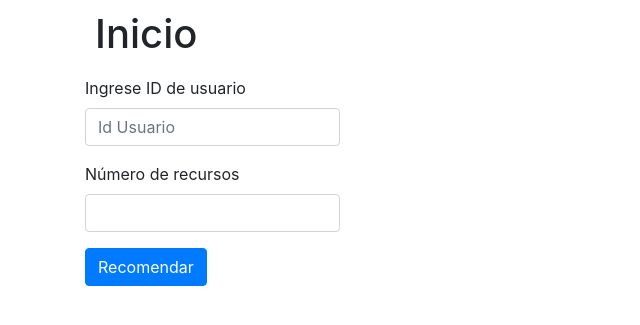
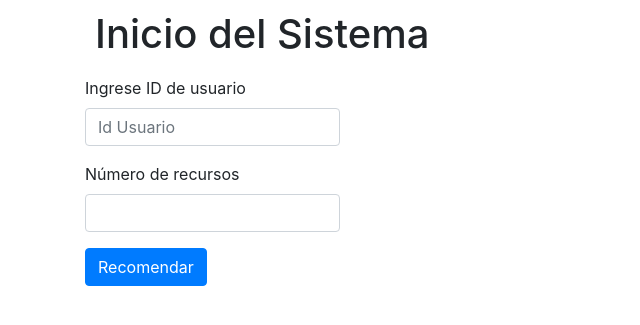
Before and after one commit to jeanNiqueSM/sistemaRecomendacion, a Flask app: page / in a window 1280 px wide. Shown: the part 58-383 px from the top of the page, without its empty margins (0-640 px from the left). Run offline with Flask 2, Linux system fonts and the light colour scheme; parts of the project's set-up code (start-up, migrations or seed data) failed here and were passed over; some libraries are stand-ins or nearby versions.

Commit message:
modificando titulo

```diff
--- a/templates/home.html
+++ b/templates/home.html
@@ -5,7 +5,7 @@
 {% endblock %}
 
 {% block heading %}
-    Inicio
+    Inicio del Sistema
 {% endblock %}
 
 
```
